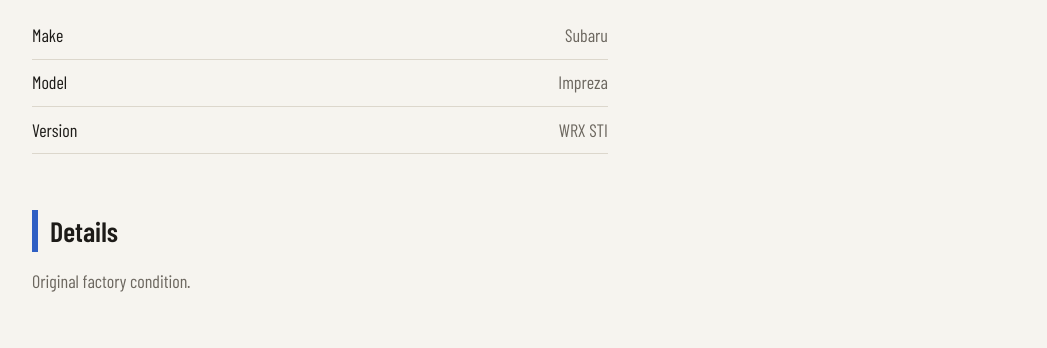
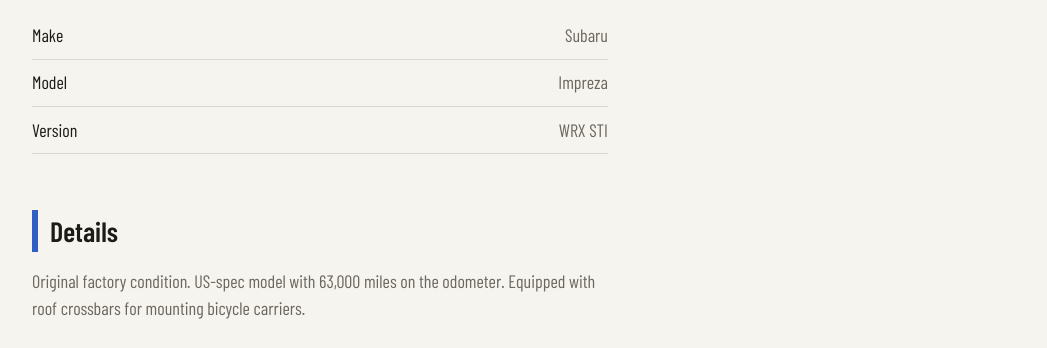
Before and after one commit to BA541SZ/Subaru-Impreza-WRX-STI, a plain HTML site: page index.html in a window 1280 px wide. Shown: the part 1567-1915 px from the top of the page, without its empty margins (116-1163 px from the left). Drawn offline with nearby package versions, Linux system fonts and the light colour scheme; a web font is replaced by a local one.

Commit message:
Add US specification, 63,000-mile mileage and roof crossbars to vehicle details

```diff
--- a/index.html
+++ b/index.html
@@ -172,7 +172,7 @@ html.gallery-open{overflow:hidden}
 
   <section id="details">
     <h2>Details</h2>
-    <p class="lead">Original factory condition.</p>
+    <p class="lead">Original factory condition. US-spec model with 63,000 miles on the odometer. Equipped with roof crossbars for mounting bicycle carriers.</p>
   </section>
   <section id="price">
     <h2>Price</h2>
```
